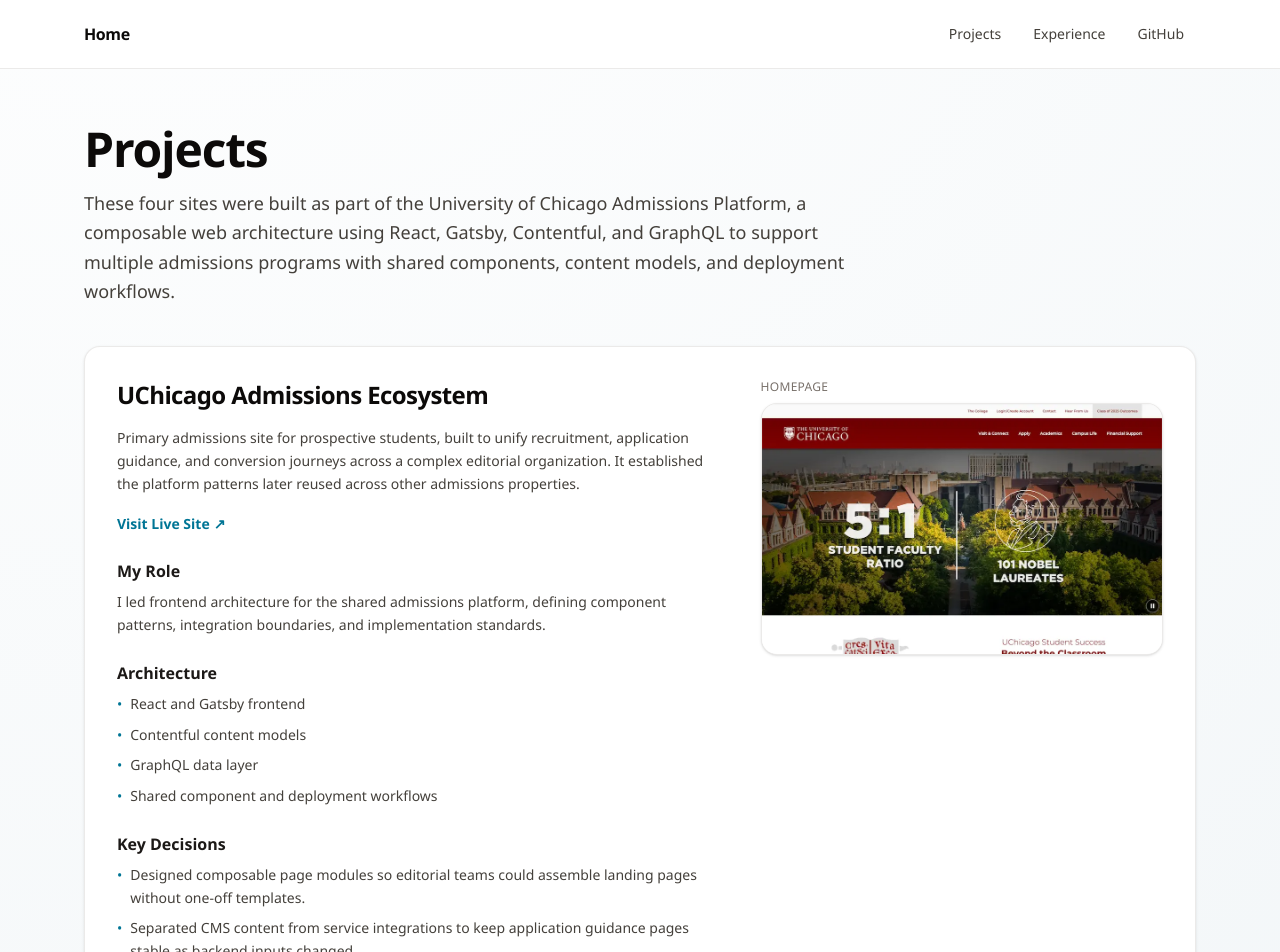
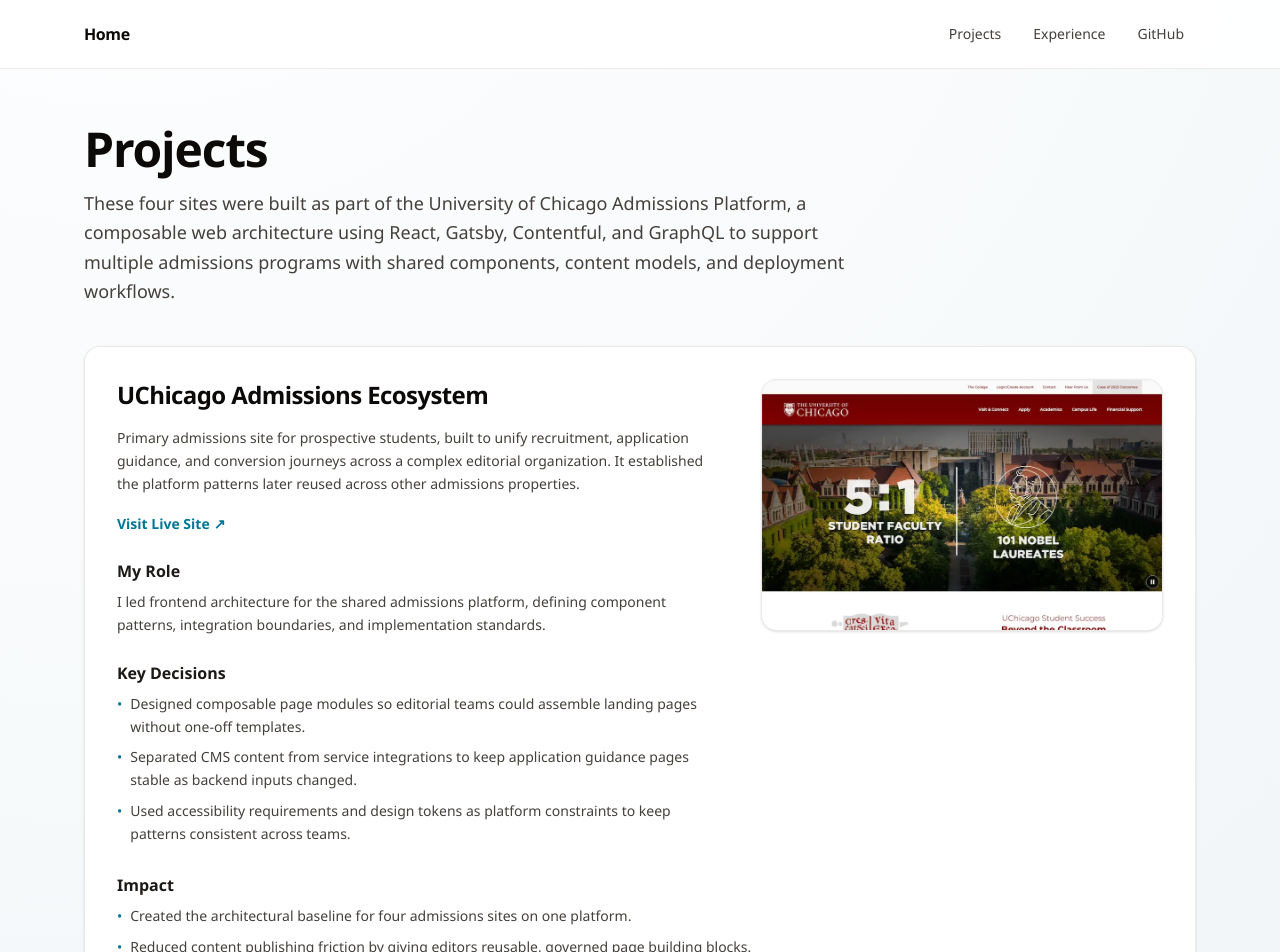
Before and after one commit to jeffkillinger/jefftopia, a Next.js app: page /projects in a window 1280 px wide. Shown: the top 952 px of the page. Built offline with nearby package versions, Linux system fonts and the light colour scheme.

Commit message:
tighten projects further

```diff
--- a/app/components/case-study-layout.tsx
+++ b/app/components/case-study-layout.tsx
@@ -9,7 +9,6 @@
   return (
     <div className={className}>
       <div>
-        <p className="mb-2 text-xs uppercase tracking-wide text-stone-500 dark:text-stone-400">Homepage</p>
         <div className="overflow-hidden rounded-2xl border border-stone-200/80 bg-white shadow-sm dark:border-stone-800 dark:bg-stone-900">
           <Image
             src={study.imageSrc}
@@ -57,20 +56,6 @@
             </section>
 
             <section className="space-y-2">
-              <h3 className="text-base font-semibold text-stone-900 dark:text-stone-100">Architecture</h3>
-              <ul className="space-y-2 text-sm leading-relaxed text-stone-700 dark:text-stone-300">
-                {study.architecture.map((item) => (
-                  <li key={item} className="flex gap-2">
-                    <span aria-hidden="true" className="text-cyan-700 dark:text-cyan-300">
-                      •
-                    </span>
-                    <span>{item}</span>
-                  </li>
-                ))}
-              </ul>
-            </section>
-
-            <section className="space-y-2">
               <h3 className="text-base font-semibold text-stone-900 dark:text-stone-100">Key Decisions</h3>
               <ul className="space-y-2 text-sm leading-relaxed text-stone-700 dark:text-stone-300">
                 {study.keyDecisions.map((decision) => (
```
Also changed, not shown: public/images/projects/internal-placeholder.webp (deleted).
